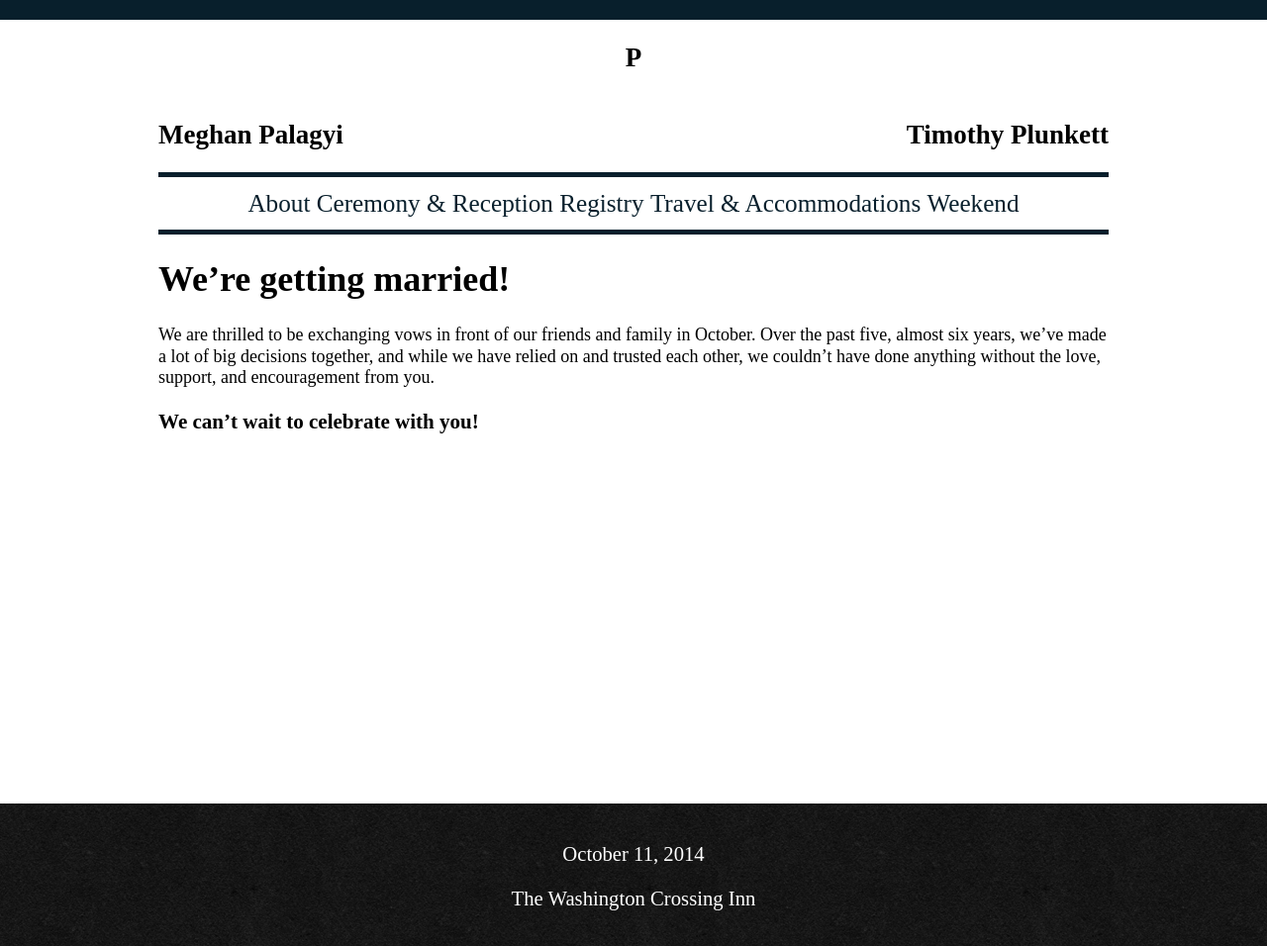
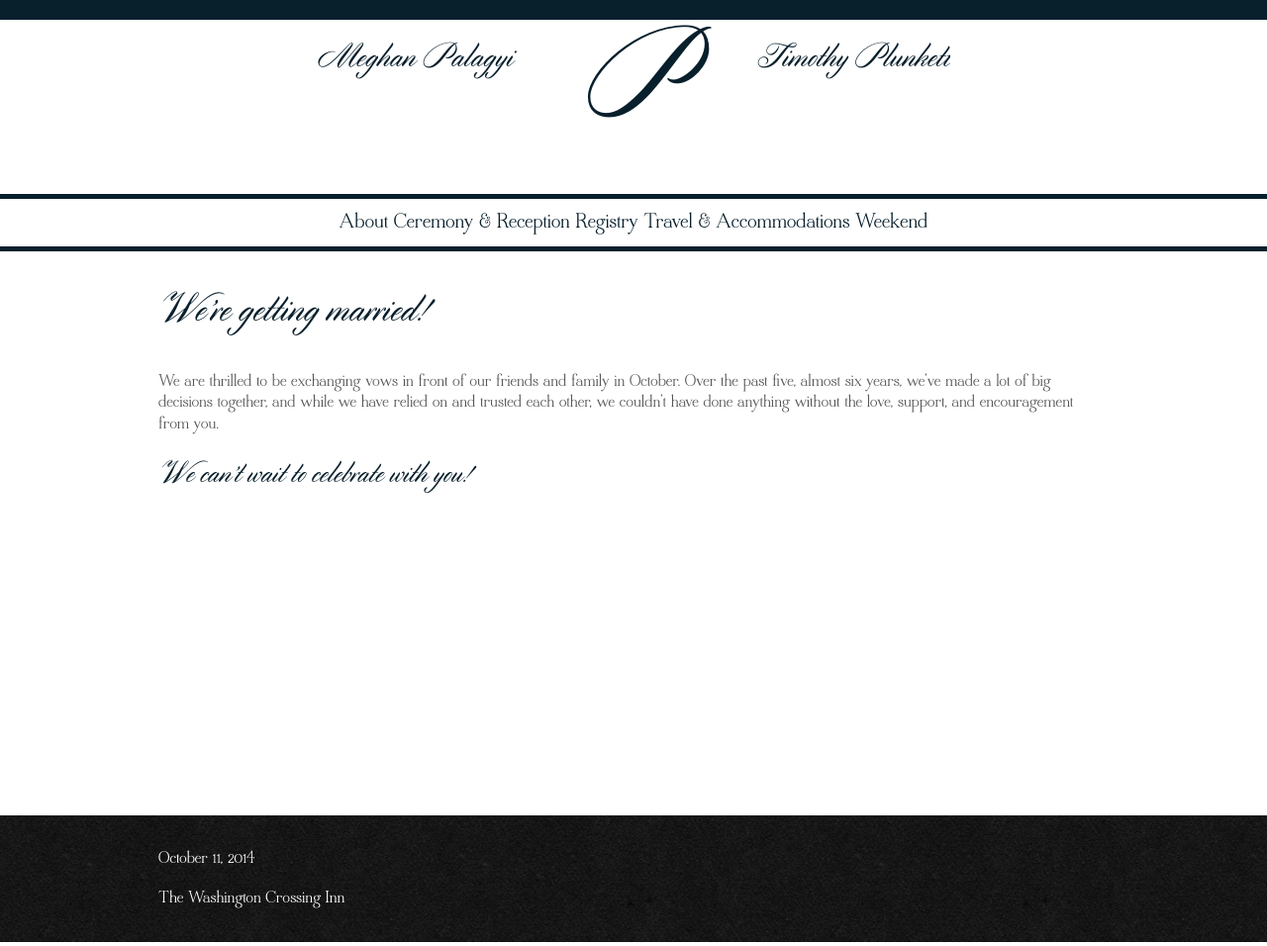
Before and after one commit to timplunkett/meghanandtim.us, a Jekyll site: the page built from index.md, in a window 1280 px wide. Shown: the whole page at 99% size. Built offline with Jekyll 4.4.1, drawn with Linux system fonts in a browser that asks for light colours.

Commit message:
Add fonts, work on typography.

```diff
--- a/_layouts/default.html
+++ b/_layouts/default.html
@@ -10,7 +10,7 @@
 <div id="root">
 <header role="banner">
   <section class="name">
-    <h1 class="p">P</h1>
+    <h1><a href="/" class="cap-p">P</a></h1>
     <h2 class="meghan">Meghan Palagyi</h2>
     <h2 class="tim">Timothy Plunkett</h2>
   </section>
--- a/_sass/screen.sass
+++ b/_sass/screen.sass
@@ -6,5 +6,7 @@
 
 // Import partials
 @import partials/variables
+@import partials/font-face
+@import partials/base
 @import partials/layout
 @import partials/design
--- a/stylesheets/screen.css
+++ b/stylesheets/screen.css
@@ -19,26 +19,58 @@ html, body {
   height: 6em;
 }
 
-header,
-main {
-  margin: 0 auto;
-  max-width: 60rem;
+@font-face {
+  font-family: "Cylburn";
+  src: url('/fonts/normal');
+  src: url('/fonts/normal?#iefix') format('embedded-opentype'), url('/fonts/Cylburn.otf') format('opentype'), url('/fonts/Cylburn.ttf') format('truetype');
+  font-weight: normal;
 }
 
-header {
-  text-align: center;
+@font-face {
+  font-family: "Quaver Serif";
+  src: url('/fonts/normal');
+  src: url('/fonts/normal?#iefix') format('embedded-opentype'), url('/fonts/QuaverSerif.otf') format('opentype');
+  font-weight: normal;
 }
-header .name {
-  overflow: hidden;
-  *zoom: 1;
+
+@font-face {
+  font-family: "Quaver Sans";
+  src: url('/fonts/normal');
+  src: url('/fonts/normal?#iefix') format('embedded-opentype'), url('/fonts/QuaverSans.otf') format('opentype');
+  font-weight: normal;
 }
-header .meghan {
-  display: inline;
-  float: left;
+
+h1, h2, h3, h4, h5, h6 {
+  color: #081f2c;
+  font-family: "Cylburn";
+  font-weight: normal;
+  line-height: 1.5;
+  margin: 0;
+  text-rendering: optimizeLegibility;
 }
-header .tim {
-  display: inline;
-  float: right;
+
+h1 {
+  font-size: 48px;
+}
+
+h2 {
+  font-size: 40px;
+}
+
+h3 {
+  font-size: 36px;
+}
+
+h4 {
+  font-size: 30px;
+}
+
+h5 {
+  font-size: 24px;
+}
+
+h6 {
+  font-size: 20px;
 }
 
 a {
@@ -49,11 +81,48 @@ a:hover {
   border-bottom: 1px solid #081f2c;
 }
 
+p {
+  font-family: "Quaver Serif", "Goudy Old Style", "Garamond", "Georgia", "Times New Roman", Times, serif;
+  font-size: 18px;
+  line-height: 1.2;
+}
+
+header section,
+main,
+footer section {
+  margin: 0 auto;
+  max-width: 60rem;
+  padding: 0 1rem;
+}
+
+header {
+  text-align: center;
+}
+header .name {
+  overflow: hidden;
+  *zoom: 1;
+  max-width: 40rem;
+}
+header .meghan {
+  display: inline;
+  float: left;
+}
+header .tim {
+  display: inline;
+  float: right;
+}
+header h1 {
+  display: inline-block;
+}
+
+main {
+  padding: 2rem;
+}
+
 body {
   border-top: #081f2c 20px solid;
+  color: #555555;
   margin: 0;
-  font-size: 18px;
-  line-height: 1.2;
 }
 
 nav[role="navigation"] {
@@ -83,12 +152,27 @@ nav[role="navigation"] ul li {
   *display: inline;
   white-space: nowrap;
 }
+nav[role="navigation"] a {
+  font-family: "Quaver Serif", "Goudy Old Style", "Garamond", "Georgia", "Times New Roman", Times, serif;
+}
+
+header .name {
+  padding: 1em 0;
+}
+
+.cap-p {
+  font-size: 3em;
+  line-height: 1;
+}
+.cap-p:hover {
+  border-bottom: 0;
+  color: black;
+}
 
 footer {
   background: url('/images/black-paper.png') repeat-x;
   color: white;
   padding: 1em 0;
-  text-align: center;
 }
 footer .contact {
   font-size: 1.15em;
```
Also changed, not shown: _sass/partials/_base.sass (added, +53 -0 lines), _sass/partials/_design.sass (+14 -10 lines), _sass/partials/_font-face.sass (added, +10 -0 lines), _sass/partials/_layout.sass (+10 -2 lines), _sass/partials/_variables.sass (+10 -0 lines), fonts/Cylburn.otf (added), fonts/Cylburn.ttf (added), fonts/QuaverSans.otf (added), fonts/QuaverSerif.otf (added).
